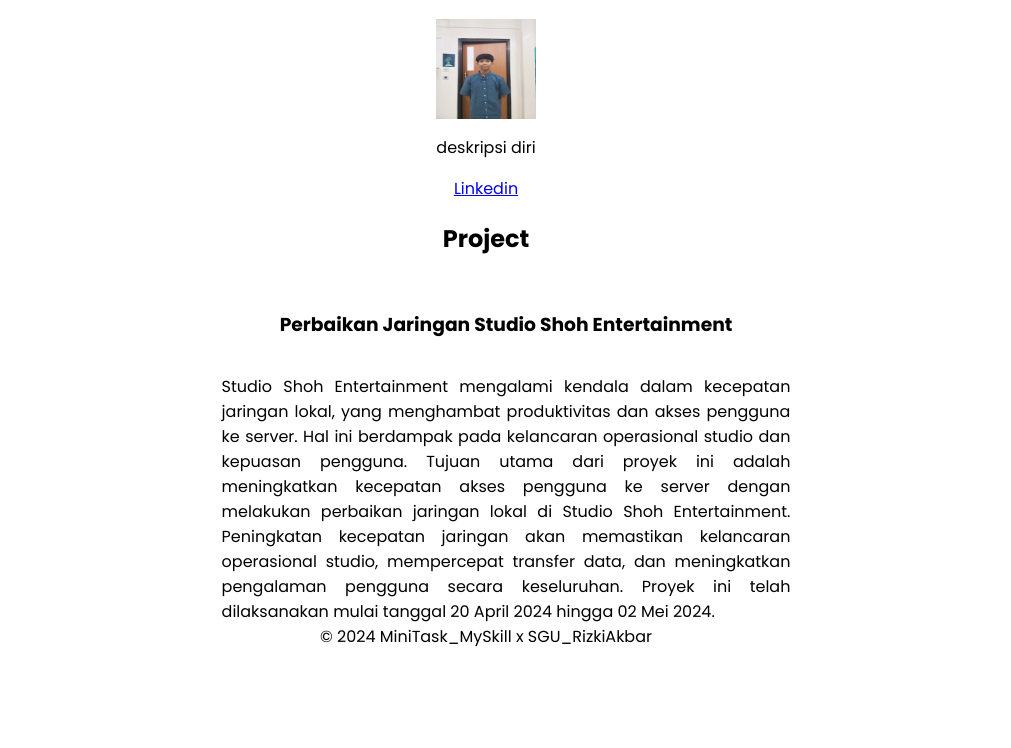
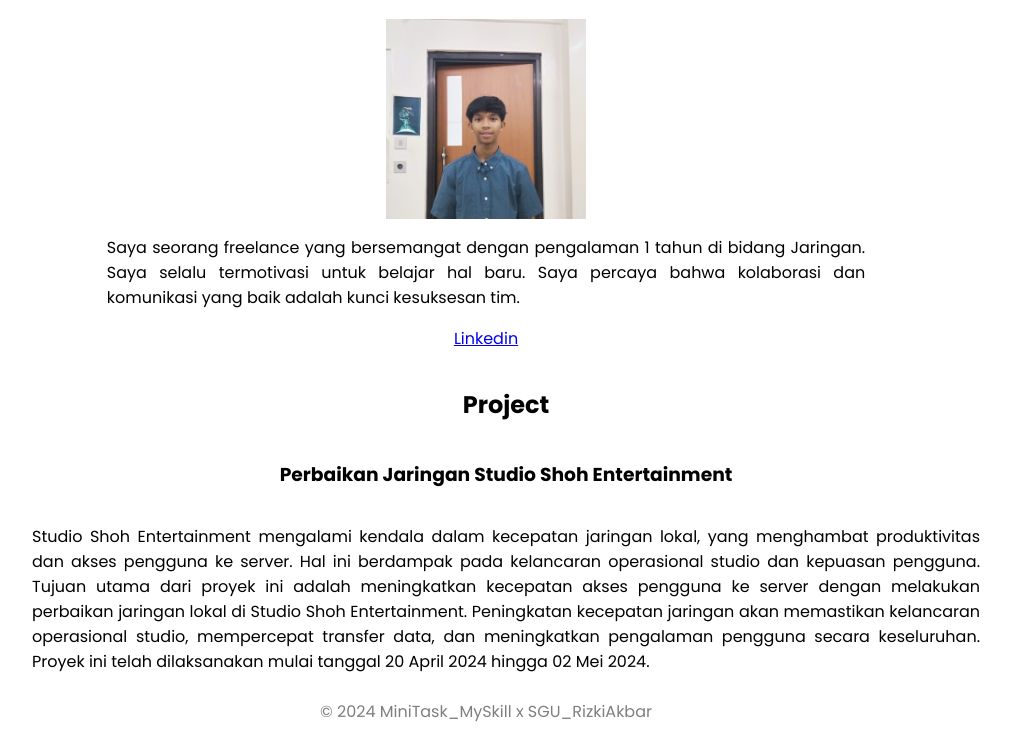
Before and after one commit to HyyBarr/MySkill-ShortClass-RizkiAkbar, a plain HTML site: page index.html in a window 1280 px wide. Shown: the part 72-820 px from the top of the page, without its empty margins (154-1165 px from the left). Drawn offline with Linux system fonts and the light colour scheme.

Commit message:
deskripsi diri dan revisi poto

```diff
--- a/index.html
+++ b/index.html
@@ -16,15 +16,15 @@
 
     <main>
       <section id="tentang" class="profil">
-        <img src="pp.jpg" alt="Foto Profil" />
-        <p>deskripsi diri</p>
+        <img src="klkl.jpg" alt="Foto Profil" />
+        <p>Saya seorang freelance yang bersemangat dengan pengalaman 1 tahun di bidang Jaringan. Saya selalu termotivasi untuk belajar hal baru. Saya percaya bahwa kolaborasi dan komunikasi yang baik adalah kunci kesuksesan tim.</p>
         <a href="https://www.linkedin.com/in/rizkiakbar071004/">Linkedin</a>
       </section>
 
       <section id="project" class="project">
-        <h2>Project</h2>
         <ul>
           <li>
+            <h2>Project</h2>
             <h3>Perbaikan Jaringan Studio Shoh Entertainment</h3>
             <p>
               Studio Shoh Entertainment mengalami kendala dalam kecepatan jaringan lokal, yang menghambat produktivitas dan akses pengguna ke server. Hal ini berdampak pada kelancaran operasional studio dan kepuasan pengguna. Tujuan utama
@@ -37,7 +37,7 @@
     </main>
 
     <footer>
-      <p>&copy; 2024 MiniTask_MySkill x SGU_RizkiAkbar</p>
+      <p style="opacity: 0.5">&copy; 2024 MiniTask_MySkill x SGU_RizkiAkbar</p>
     </footer>
   </body>
 </html>
--- a/style.css
+++ b/style.css
@@ -21,8 +21,13 @@
 }
 
 .profil img {
-  width: 100px;
-  height: 100px;
+  width: 200px;
+  height: 200px;
+}
+
+.profil p {
+  width: 60%;
+  text-align: justify;
 }
 
 .project {
@@ -51,7 +56,7 @@
   align-items: center;
   justify-content: space-between;
   flex-direction: column;
-  width: 45%;
+  width: 75%;
   height: 300px;
 }
 
```
Also changed, not shown: klkl.jpg (added), pp.jpg (deleted).
